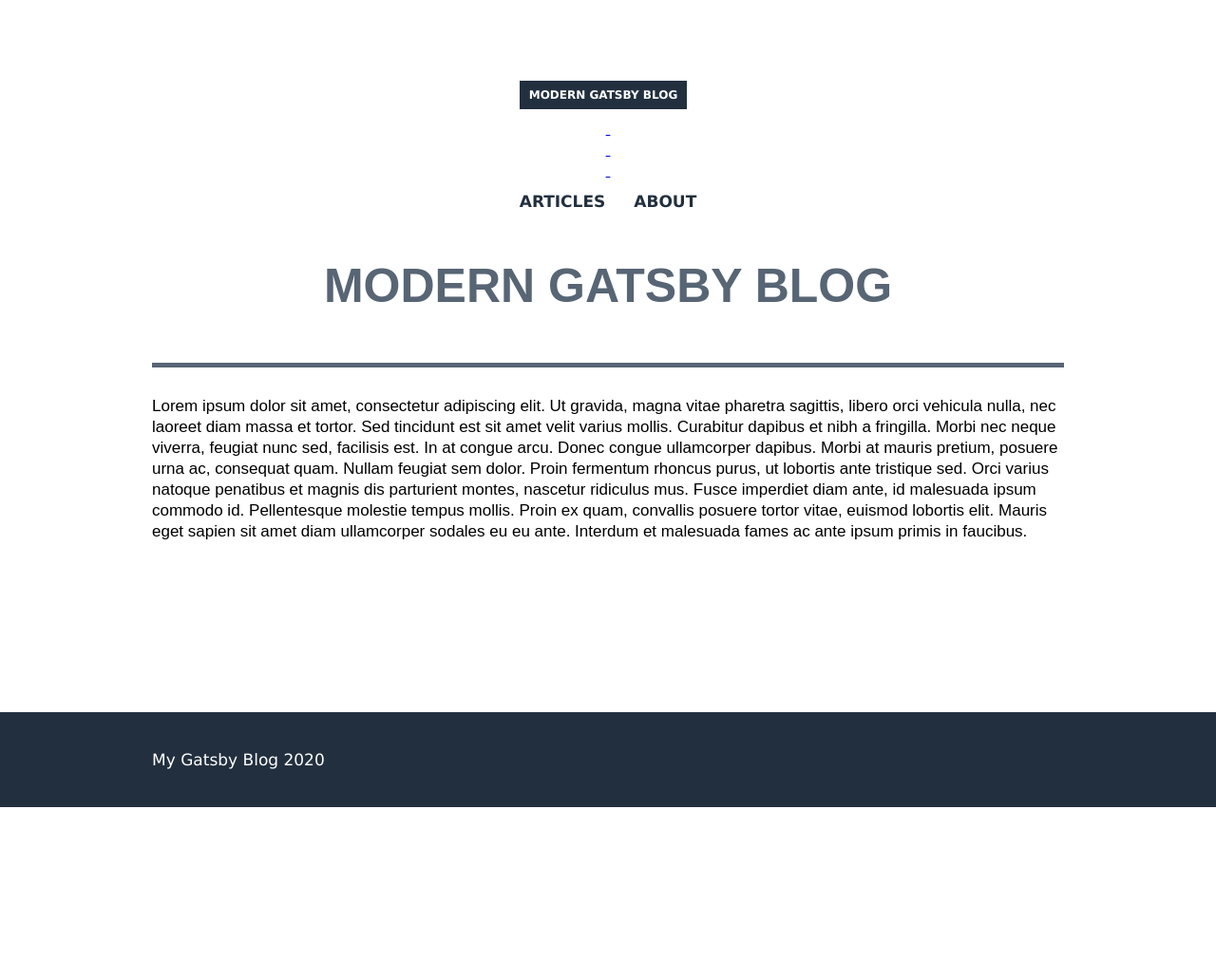
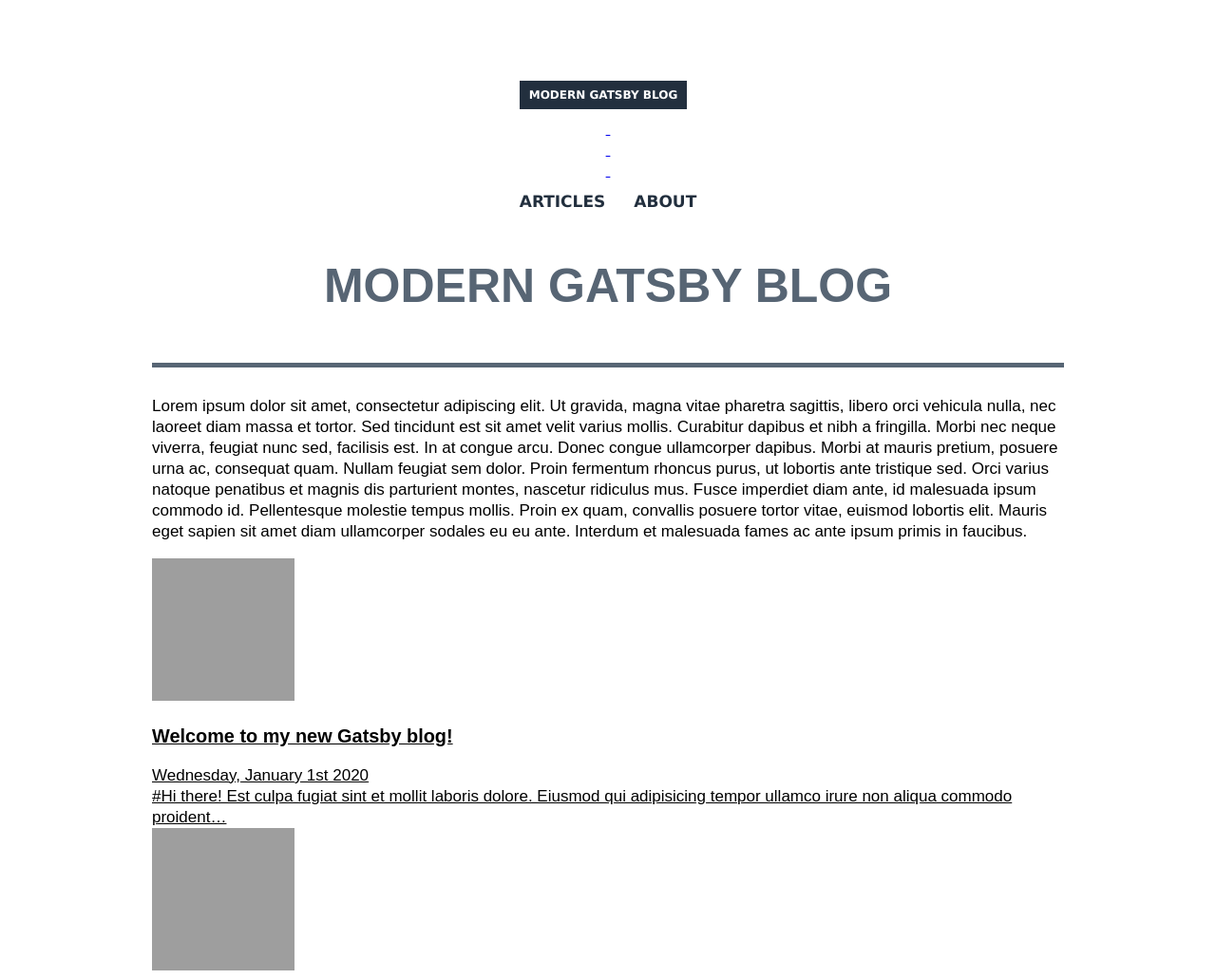
Before and after one commit to einnor/gatsby-blog, a Gatsby site: page / in a window 1280 px wide. Shown: the top 1031 px of the page at 95% size. Before the commit the page ends 850 px from the top, so only its background shows below. Built offline with nearby package versions, Linux system fonts and the light colour scheme; Gatsby itself is replaced by a stand-in of ours; grey boxes are pictures that could not be loaded.

Commit message:
Resolving the images bug

```diff
--- a/src/components/article-list.js
+++ b/src/components/article-list.js
@@ -14,6 +14,7 @@ export default() => (
             frontmatter {
               title
               image
+              keywords
               date(formatString: "dddd, MMMM Do YYYY")
             }
             excerpt
@@ -27,7 +28,7 @@ export default() => (
           data.allMarkdownRemark.edges.map(({ node }) => (
             <Article
               id={node.id}
-              to={node.fields.slug}
+              to="/"
               keywords={node.frontmatter.keywords}
               title={node.frontmatter.title}
               date={node.frontmatter.date}
--- a/src/components/article.js
+++ b/src/components/article.js
@@ -7,7 +7,7 @@ export default (props) => (
   <Link to={props.to}>
     <article className={styles.articleBox} key={props.id}>
       <div className={styles.left}>
-        <img src={'https://source.unsplash.com/150x150/?' + props.keywords} alt={props.title} />
+        <img src={`https://source.unsplash.com/150x150/?${props.keywords}`} alt={props.title} />
       </div>
       <div className={styles.right}>
         <h3>
--- a/src/pages/index.js
+++ b/src/pages/index.js
@@ -2,6 +2,7 @@ import React from 'react';
 
 import Layout from '../components/layout';
 import Title from '../components/title';
+import ArticleList from '../components/article-list';
 
 export default ({ data }) => (
   <Layout>
@@ -9,6 +10,7 @@ export default ({ data }) => (
     <p>
       Lorem ipsum dolor sit amet, consectetur adipiscing elit. Ut gravida, magna vitae pharetra sagittis, libero orci vehicula nulla, nec laoreet diam massa et tortor. Sed tincidunt est sit amet velit varius mollis. Curabitur dapibus et nibh a fringilla. Morbi nec neque viverra, feugiat nunc sed, facilisis est. In at congue arcu. Donec congue ullamcorper dapibus. Morbi at mauris pretium, posuere urna ac, consequat quam. Nullam feugiat sem dolor. Proin fermentum rhoncus purus, ut lobortis ante tristique sed. Orci varius natoque penatibus et magnis dis parturient montes, nascetur ridiculus mus. Fusce imperdiet diam ante, id malesuada ipsum commodo id. Pellentesque molestie tempus mollis. Proin ex quam, convallis posuere tortor vitae, euismod lobortis elit. Mauris eget sapien sit amet diam ullamcorper sodales eu eu ante. Interdum et malesuada fames ac ante ipsum primis in faucibus.
     </p>
+    <ArticleList />
   </Layout>
 );
 
```
